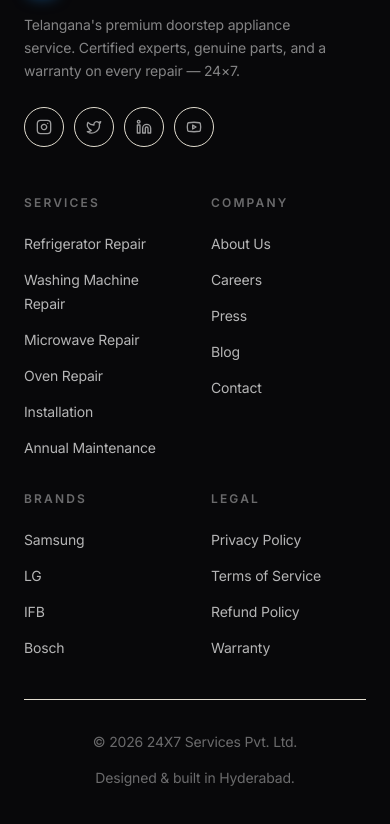
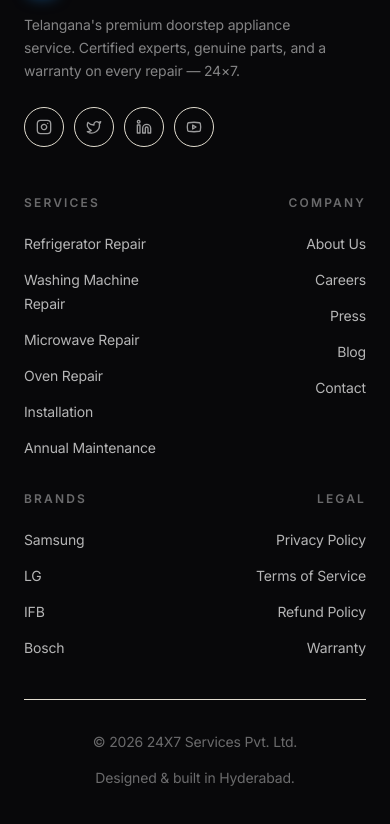
Before and after one commit to Tanveersultana125/24X7services, a Next.js app: page / in a window 390 px wide. Shown: the part 11158-11982 px from the top of the page. Built offline with nearby package versions, Linux system fonts and the light colour scheme.

Commit message:
Right-align the footer's right column on mobile
On the 2-column mobile footer, the Company and Legal columns now align
to the right edge so both sides sit flush; from sm up all four columns
stay left-aligned.

Co-Authored-By: Claude Opus 4.8 (1M context) <noreply@anthropic.com>

```diff
--- a/src/components/site/SiteFooter.tsx
+++ b/src/components/site/SiteFooter.tsx
@@ -4,6 +4,7 @@ import Link from "next/link";
 import { Instagram, Twitter, Linkedin, Youtube } from "lucide-react";
 import { Marquee } from "./Marquee";
 import { Logo } from "@/components/ui/Logo";
+import { cn } from "@/lib/utils";
 
 const COLUMNS = {
   Services: ["Refrigerator Repair", "Washing Machine Repair", "Microwave Repair", "Oven Repair", "Installation", "Annual Maintenance"],
@@ -62,8 +63,10 @@ export function SiteFooter() {
           </div>
 
           <div className="grid grid-cols-2 gap-8 sm:grid-cols-4">
-            {Object.entries(COLUMNS).map(([title, links]) => (
-              <div key={title}>
+            {Object.entries(COLUMNS).map(([title, links], i) => (
+              // On the 2-col mobile layout, the right column (odd index) aligns
+              // right so both edges are flush; from sm up everything is left-aligned.
+              <div key={title} className={cn(i % 2 === 1 && "text-right sm:text-left")}>
                 <h4 className="text-xs font-semibold uppercase tracking-[0.18em] text-white/40">{title}</h4>
                 <ul className="mt-5 space-y-3">
                   {links.map((l) => (
```
